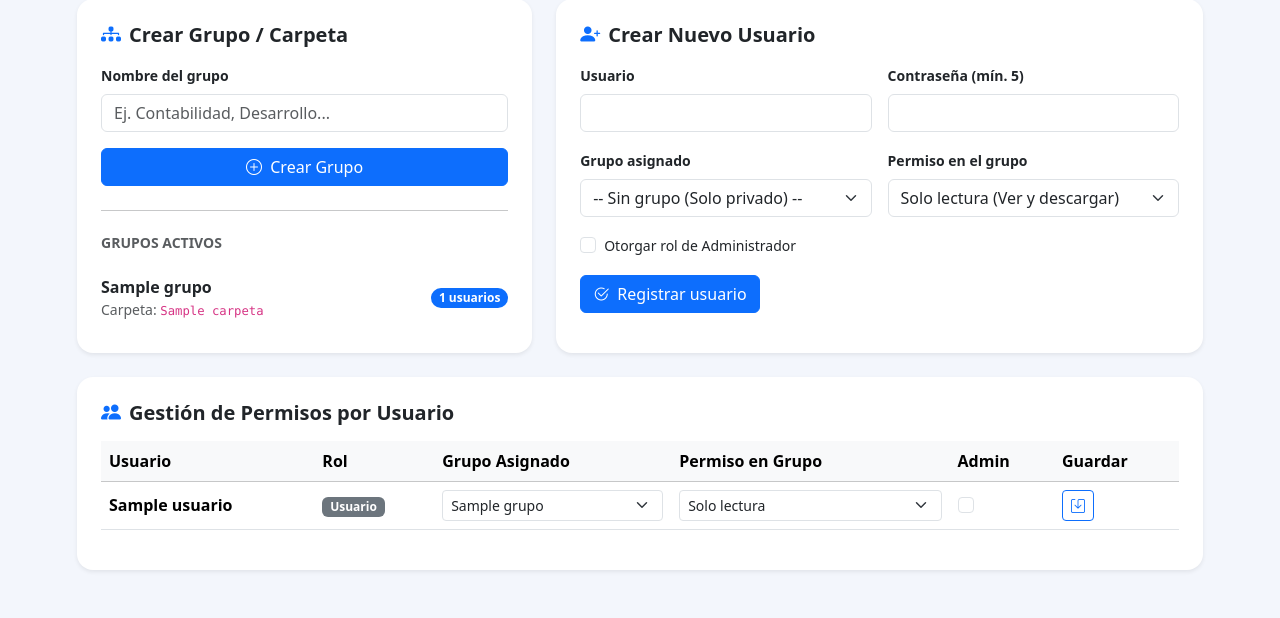
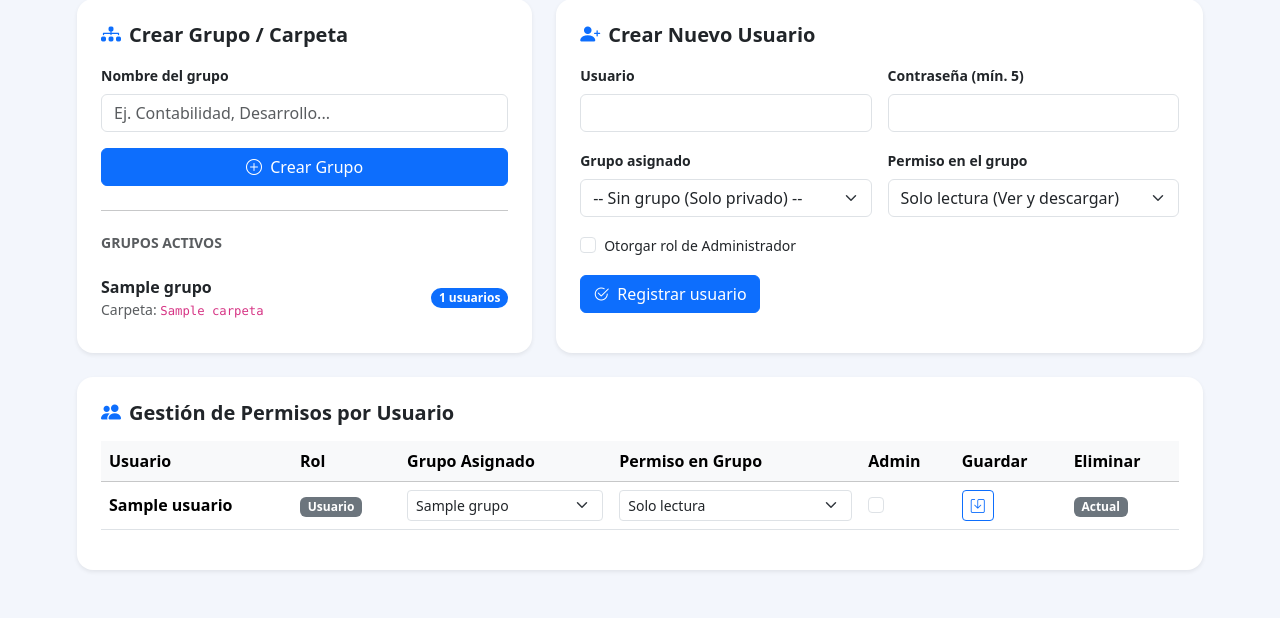
Before and after one commit to AngelicaPerez12/nube_nas, a Laravel app: template resources/views/admin/index.blade.php in a window 1280 px wide. Shown: the part 213-831 px from the top of the page. Run offline with Laravel 12, Linux system fonts and the light colour scheme; a user stored in the database is signed in; data comes from the database, SQL or seed files in the repository; tables that the repository leaves empty hold one stand-in row (values such as "Sample post"); the template is opened without the code that fills it: most values are stand-ins (such as "Sample title", 1, 10 or a date in 2020).

Commit message:
Agregar columna y boton eliminar usuario en panel admin

```diff
--- a/resources/views/admin/index.blade.php
+++ b/resources/views/admin/index.blade.php
@@ -153,14 +153,12 @@
                                 <th>Permiso en Grupo</th>
                                 <th>Admin</th>
                                 <th>Guardar</th>
+                                <th>Eliminar</th>
                             </tr>
                         </thead>
                         <tbody>
                             @foreach($usuarios as $u)
                                 <tr>
-                                    <form action="{{ route('admin.usuarios.actualizar', $u) }}" method="POST">
-                                        @csrf
-                                        @method('PUT')
                                     <td class="fw-semibold">{{ $u->name }}</td>
                                     <td>
                                         @if($u->is_admin)
@@ -170,7 +168,7 @@
                                         @endif
                                     </td>
                                     <td>
-                                            <select name="grupo_id" class="form-select form-select-sm">
+                                        <select name="grupo_id" form="form-update-{{ $u->id }}" class="form-select form-select-sm">
                                             <option value="">-- Sin grupo --</option>
                                             @foreach($grupos as $g)
                                                 <option value="{{ $g->id }}" @selected($u->grupo_id === $g->id)>
@@ -180,20 +178,39 @@
                                         </select>
                                     </td>
                                     <td>
-                                            <select name="permiso" class="form-select form-select-sm">
+                                        <select name="permiso" form="form-update-{{ $u->id }}" class="form-select form-select-sm">
                                             <option value="lectura" @selected($u->permiso === 'lectura')>Solo lectura</option>
                                             <option value="escritura" @selected($u->permiso === 'escritura')>Lectura / Escritura</option>
                                         </select>
                                     </td>
                                     <td>
-                                            <input type="checkbox" class="form-check-input" name="is_admin" value="1" @checked($u->is_admin)>
+                                        <input type="checkbox" form="form-update-{{ $u->id }}" class="form-check-input" name="is_admin" value="1" @checked($u->is_admin)>
                                     </td>
                                     <td>
-                                            <button type="submit" class="btn btn-sm btn-outline-primary">
+                                        <form id="form-update-{{ $u->id }}" action="{{ route('admin.usuarios.actualizar', $u) }}" method="POST" class="m-0">
+                                            @csrf
+                                            @method('PUT')
+                                            <button type="submit" class="btn btn-sm btn-outline-primary" title="Guardar cambios">
                                                 <i class="bi bi-save"></i>
                                             </button>
+                                        </form>
                                     </td>
+                                    <td>
+                                        @if(auth()->id() !== $u->id)
+                                            <form action="{{ route('admin.usuarios.eliminar', $u) }}"
+                                                  method="POST"
+                                                  onsubmit="return confirm('¿Seguro que deseas eliminar al usuario {{ addslashes($u->name) }} y sus archivos privados?');"
+                                                  class="m-0">
+                                                @csrf
+                                                @method('DELETE')
+                                                <button type="submit" class="btn btn-sm btn-outline-danger" title="Eliminar usuario">
+                                                    <i class="bi bi-trash"></i>
+                                                </button>
                                             </form>
+                                        @else
+                                            <span class="badge bg-secondary">Actual</span>
+                                        @endif
+                                    </td>
                                 </tr>
                             @endforeach
                         </tbody>
```
Lines whose indentation alone changed are shown as unchanged.
